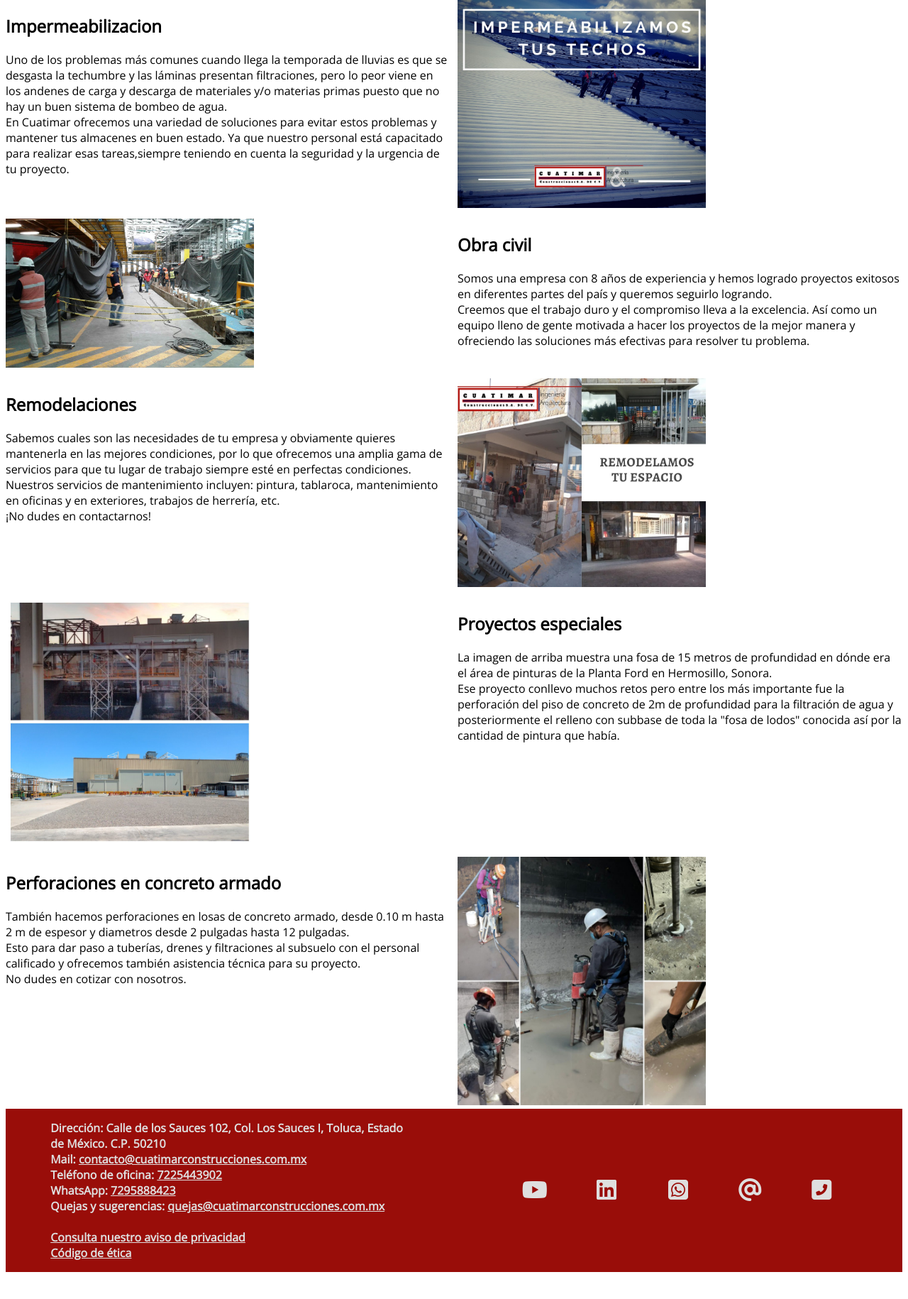
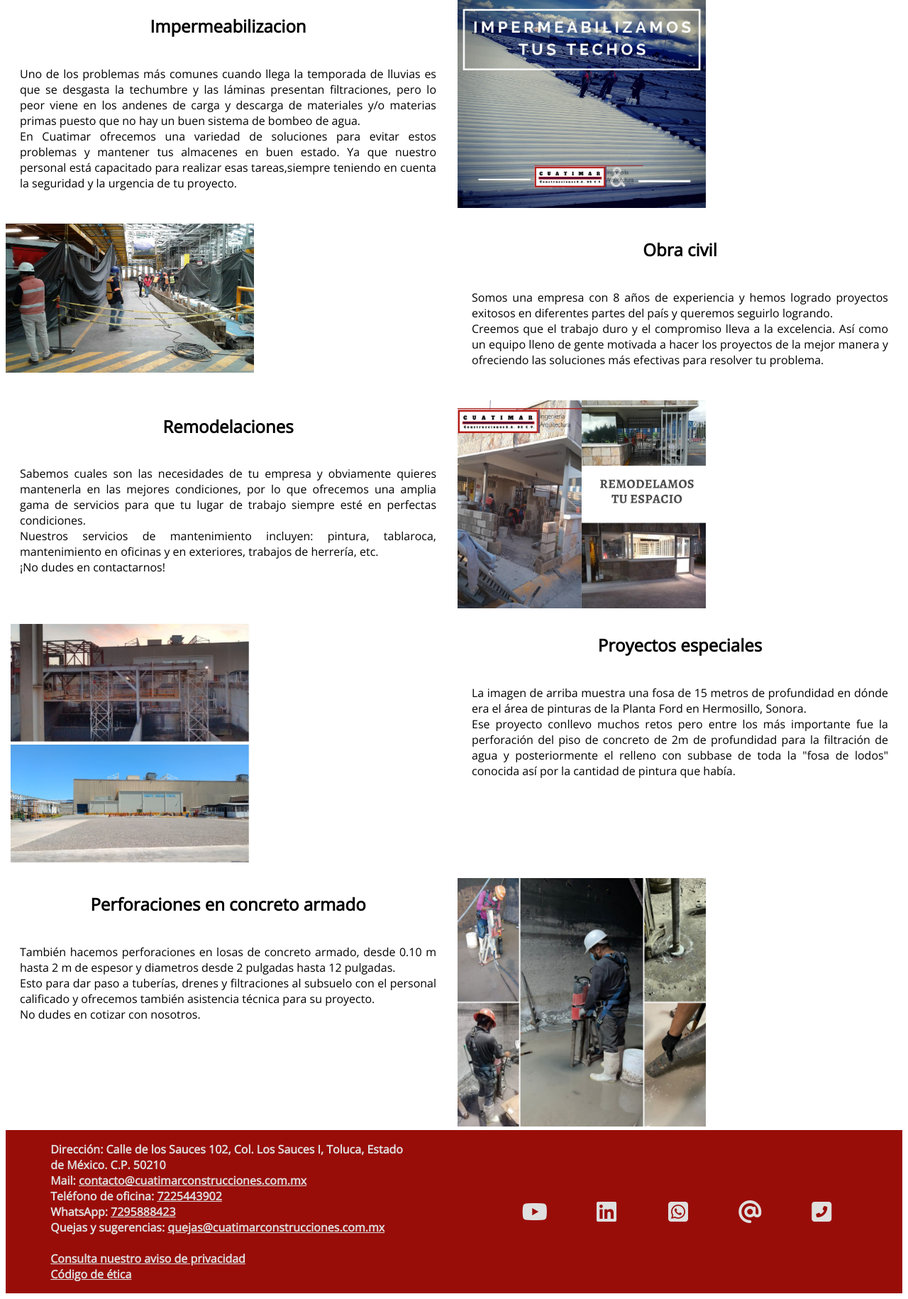
Before and after one commit to DavidCrzBlt/cuatimar_webpage, a PHP site: page /Servicios.php in a window 1280 px wide. Shown: the part 142-1972 px from the top of the page at 71% size. Before the commit the page ends 1934 px from the top, so only its background shows below. Run offline with PHP 8.4, Linux system fonts and the light colour scheme; some libraries are stand-ins or nearby versions.

Commit message:
Update styles.css

```diff
--- a/css/styles.css
+++ b/css/styles.css
@@ -42,7 +42,9 @@ div form textarea{width:60%;}
 .contenido div .valores span{width: 20%;margin-left: auto;margin-right: auto;}
 
 .body{display: grid; grid-template-columns: repeat(2, 1fr); grid-gap: 10px;grid-auto-rows: minmax(100px, auto);}
-.body div img{max-width: 100%; width: 350px;}
+.body div h2{text-align: center;}
+.body div p{text-align: justify; padding: 20px;}
+.body div img{max-width: 100%; width: 350px; margin-right: auto; margin-left: auto;}
 
 
 @media screen and (max-width:800px){
@@ -66,4 +68,6 @@ div form textarea{width:60%;}
     footer .footer_container div{word-wrap: break-word; width: 80%;}
     .contenido div .valores{display: inline-block;width:100%; margin-left: auto;margin-right: auto;}
     .contenido div .valores span i{width: 100%; text-align: center;}
+
+    .body{display: grid; grid-template-columns: repeat(1, 1fr); grid-gap: 10px;grid-auto-rows: minmax(100px, auto);}
   }
```
